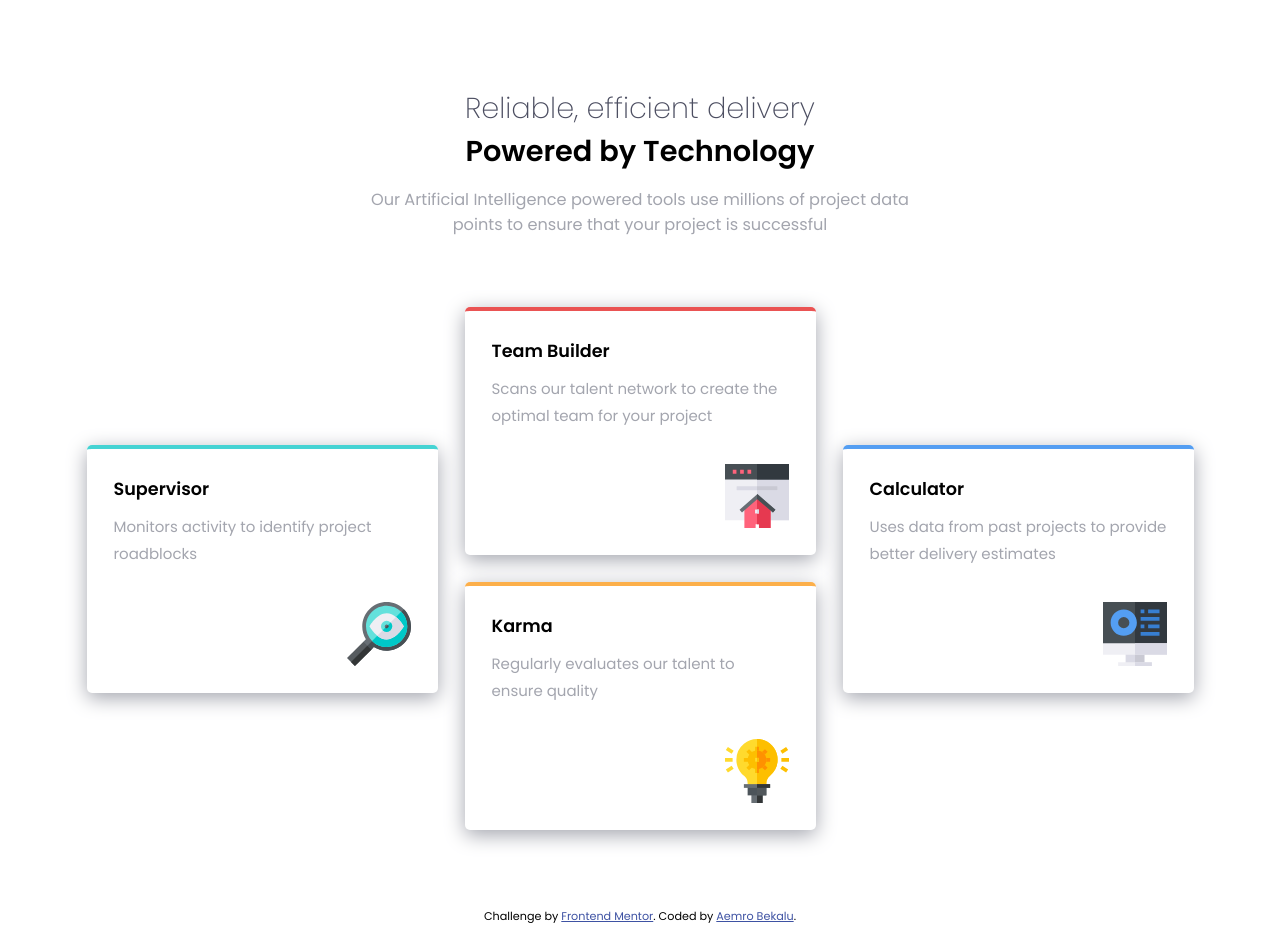
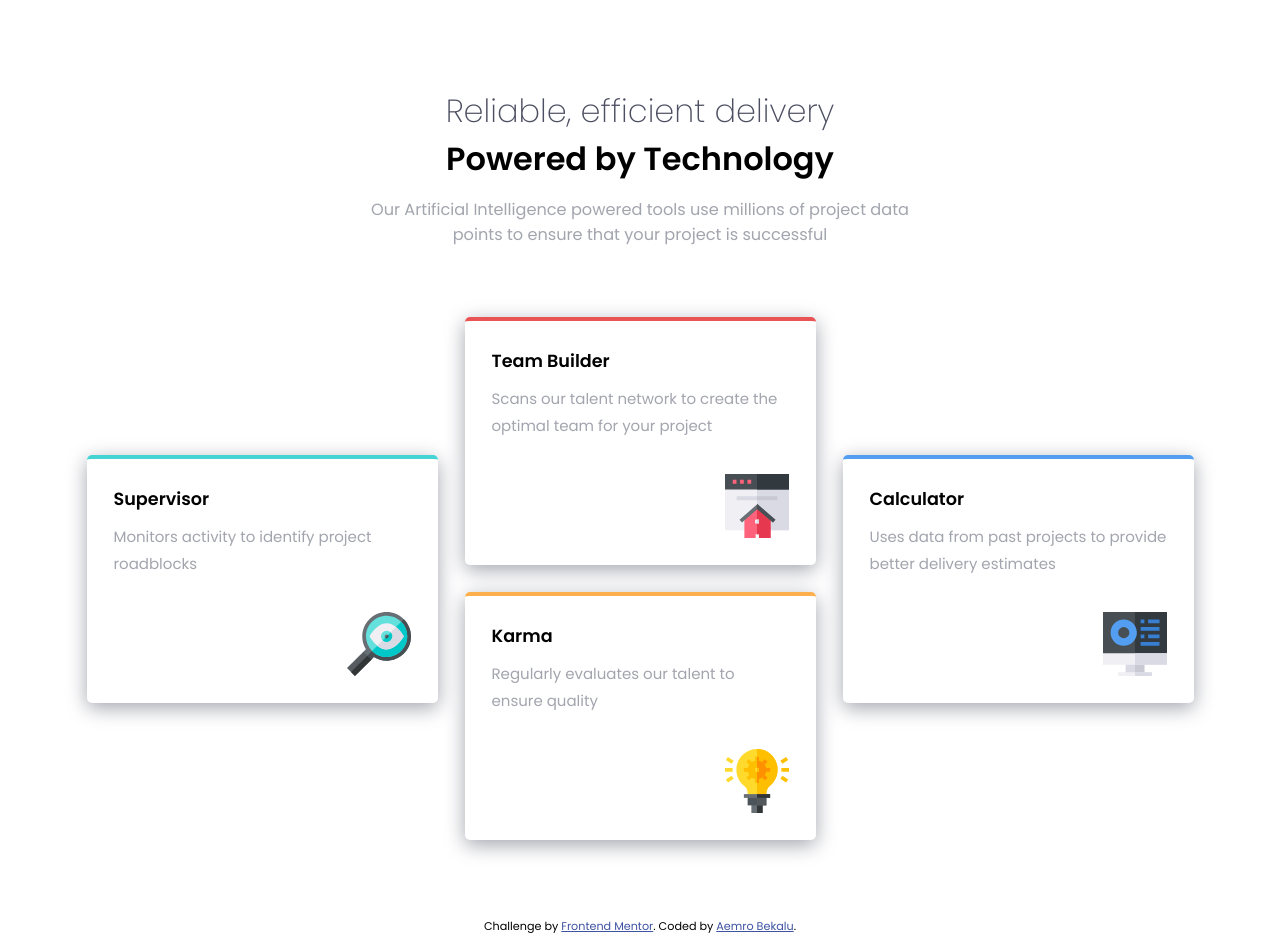
Before and after one commit to aemrobe/four-card-feautre-challenge, a plain HTML site: page index.html in a window 1280 px wide. Drawn offline with Linux system fonts and the light colour scheme.

Commit message:
Update main.css

```diff
--- a/main.css
+++ b/main.css
@@ -110,7 +110,7 @@ main {
 
   .hero-title {
     text-align: center;
-    font-size: 1.8rem;
+    font-size: 2rem;
     margin-bottom: 0;
   }
 
@@ -122,7 +122,7 @@ main {
 
   .main-title {
     text-align: center;
-    font-size: 1.8rem;
+    font-size: 2rem;
     margin-bottom: 0.9rem;
   }
 
```
